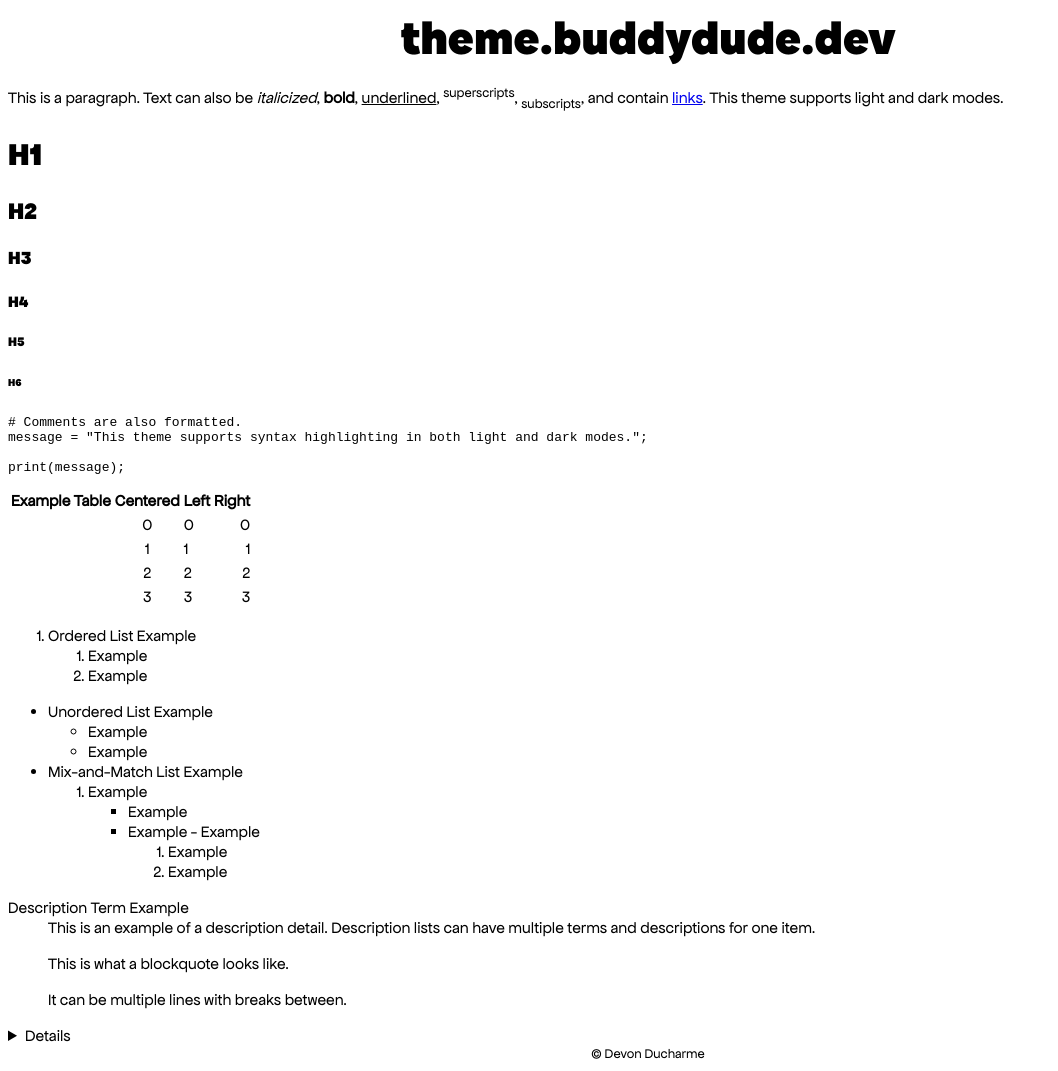
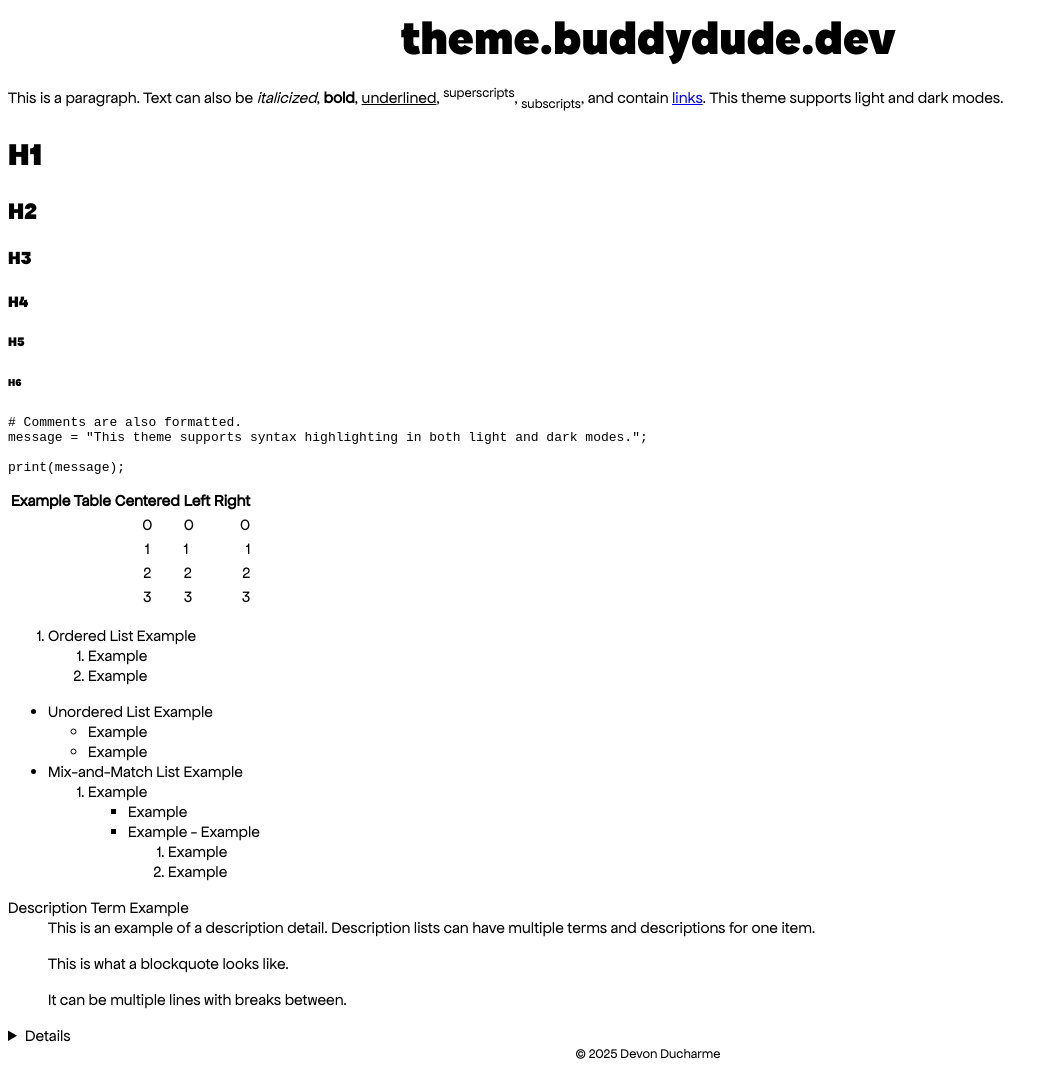
Before and after one commit to buddydudedev/theme.buddydude.dev, a Jekyll site: the page built from index.md, in a window 1280 px wide. Shown: the whole page, without its empty margins (0-1058 px from the left). Built offline with Jekyll 4.4.1, drawn with Linux system fonts in a browser that asks for light colours.

Commit message:
Using site.time for copyright date

```diff
--- a/_includes/footer.html
+++ b/_includes/footer.html
@@ -1,3 +1,3 @@
 <footer>
-    <small>{{ page.date | date: '%Y' }} &copy; {{ site.author }}</small>
+    <small>&copy; {{ site.time | date: '%Y' }} {{ site.author }}</small>
 </footer>
```
